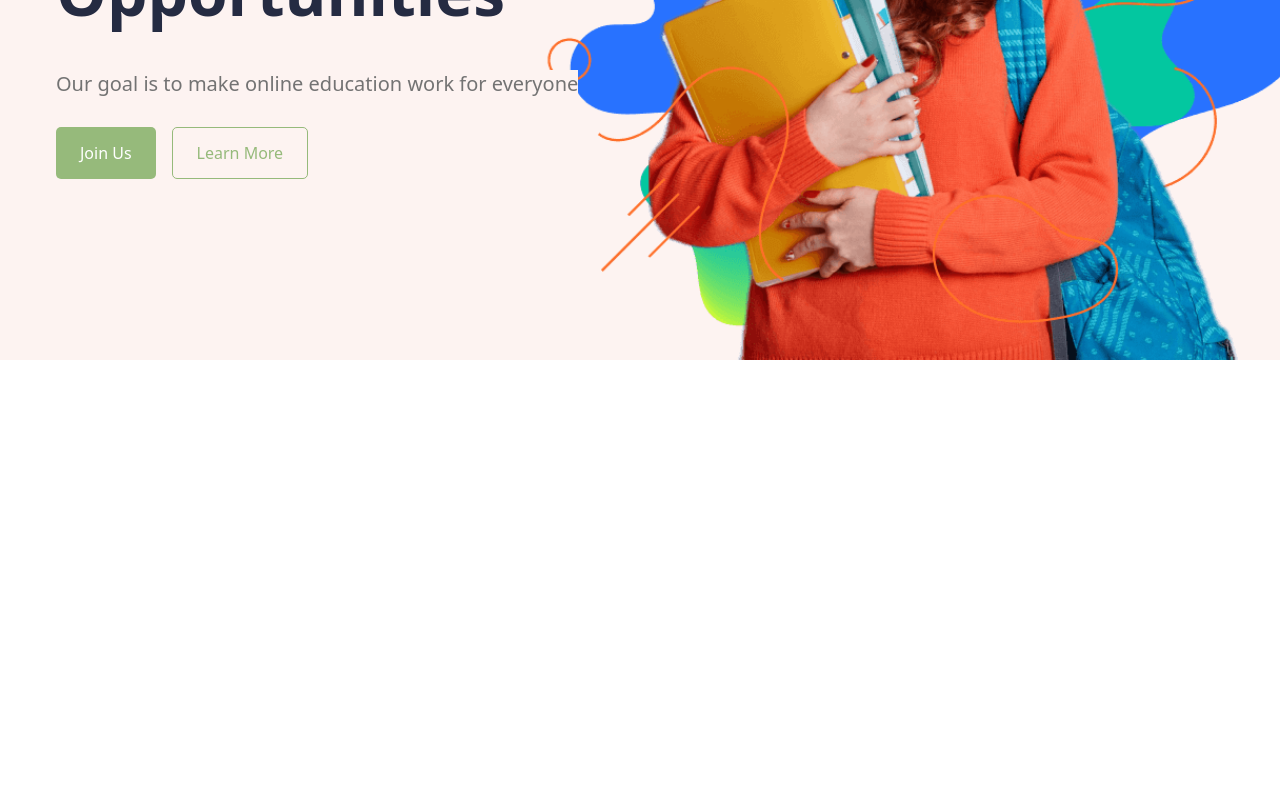
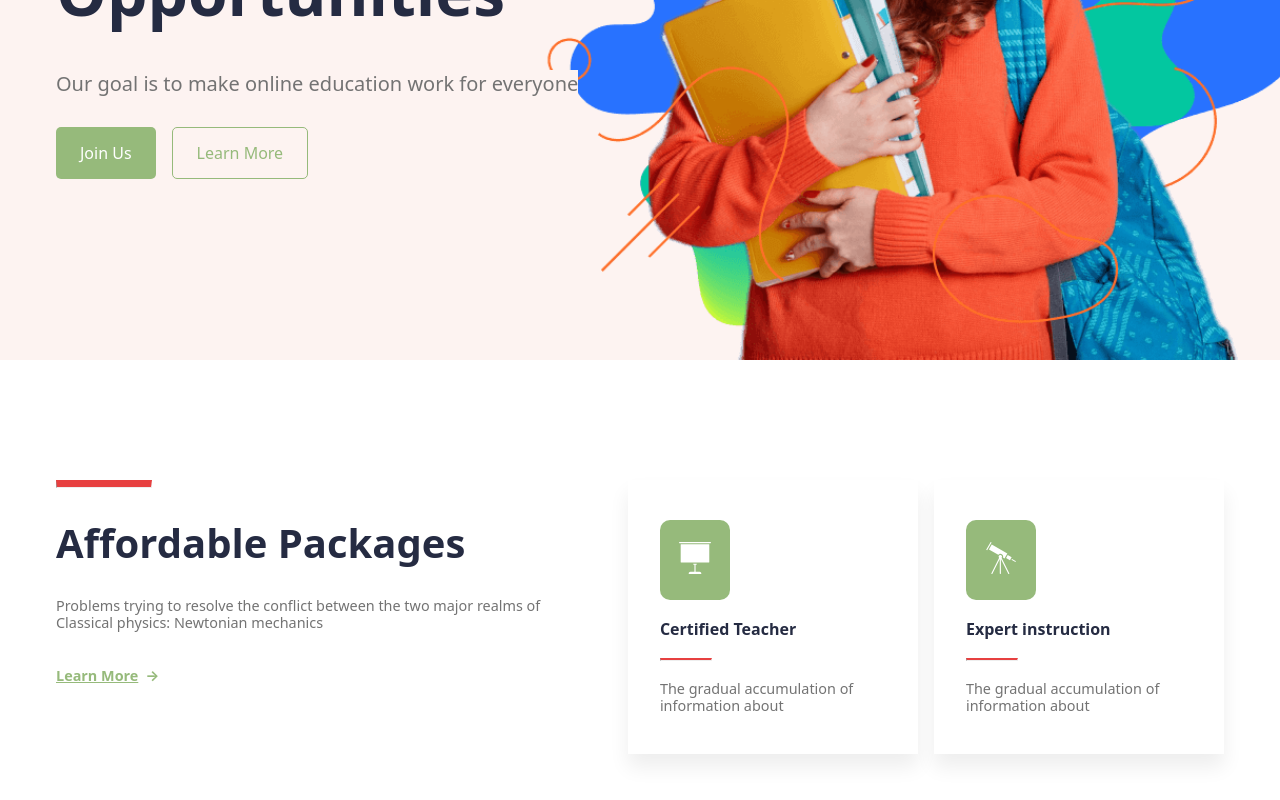
Before and after one commit to hromaleo/benu-fe-dev-interview, a Vue app: page / in a window 1280 px wide. Shown: the part 440-1240 px from the top of the page. Before the commit the page ends 800 px from the top, so only its background shows below. Built offline with nearby package versions, Linux system fonts and the light colour scheme.

Commit message:
packages section

```diff
--- /dev/null
+++ b/src/components/PackagesSection/PackageItem.vue
@@ -0,0 +1,71 @@
+<script setup lang="ts">
+type PackageItemProps = {
+  heading: string;
+  text: string;
+  iconName: string;
+};
+
+const props = defineProps<PackageItemProps>();
+</script>
+
+<template>
+  <div class="package-item">
+    <div class="icon-wrapper">
+      <img :src="`/assets/${props.iconName}.svg`" alt="" class="icon" />
+    </div>
+    <h5 class="text-blue heading">{{ props.heading }}</h5>
+    <hr class="divider" />
+    <p class="text-gray perex">
+      <span class="text-gray">{{ props.text }}</span>
+    </p>
+  </div>
+</template>
+
+<style scoped lang="scss">
+.package-item {
+  padding: 2.5em 2em;
+  cursor: pointer;
+  box-shadow: 0 13px 19px 0 #00000012;
+  transition: transform 0.5s;
+
+  &:hover {
+    transform: scale(1.05); // @TODO fix rendering quality during transition
+  }
+
+  @include breakpoint("md") {
+    padding: 2.5em 3.5em 2.5em 2em;
+  }
+}
+
+.icon-wrapper {
+  display: inline-block;
+  padding: 22px 19px;
+  margin-block-end: 1.25rem;
+  background-color: get-color("green");
+  border-radius: 10px;
+}
+
+.icon {
+  $size: 2rem;
+
+  width: $size;
+  height: $size;
+  filter: invert(100%); // hex-color-to-css-filter #000 to #fff
+}
+
+.heading {
+  margin-block-end: 0.8em;
+  font-size: 1rem;
+  font-weight: 700;
+}
+
+.divider {
+  width: 50px;
+  margin-block: 1.25rem;
+  border-top: 2px solid get-color("red");
+}
+
+.perex {
+  font-size: 0.9rem;
+}
+</style>
--- /dev/null
+++ b/src/components/PackagesSection/PackagesSection.vue
@@ -0,0 +1,94 @@
+<script setup lang="ts">
+import { learnMore } from "@/utils";
+import PackageItem from "./PackageItem.vue";
+</script>
+
+<template>
+  <section class="container packages-section">
+    <div>
+      <hr class="divider" />
+      <h2 class="text-blue heading">Affordable Packages</h2>
+      <p class="text-gray perex">
+        <span class="text-gray">
+          Problems trying to resolve the conflict between the two major realms
+          of Classical physics: Newtonian mechanics
+        </span>
+      </p>
+      <a href="#" class="learn-more-link" @click.prevent="learnMore"
+        >Learn More</a
+      >
+    </div>
+    <div class="items">
+      <PackageItem
+        heading="Certified Teacher"
+        text="The gradual accumulation of information about"
+        icon-name="012-blackboards"
+      />
+      <PackageItem
+        heading="Expert instruction"
+        text="The gradual accumulation of information about"
+        icon-name="013-telescope-1"
+      />
+    </div>
+  </section>
+</template>
+
+<style scoped lang="scss">
+.packages-section {
+  display: flex;
+  flex-direction: column;
+  margin-block: clamp(2rem, 15vh, 10rem);
+
+  @include breakpoint("lg") {
+    flex-direction: row;
+    gap: 2rem;
+  }
+}
+
+.divider {
+  width: 94px;
+  margin-block-end: 2rem;
+  border-top: 7px solid get-color("red");
+}
+
+.heading {
+  margin-block-end: 0.8em;
+  font-size: clamp(2rem, 5vw, 2.5rem);
+  font-weight: 700;
+}
+
+.perex {
+  margin-block-end: 2.5em;
+  font-size: 0.9rem;
+}
+
+.learn-more-link {
+  display: block;
+  margin-block-end: 1rem;
+  font-size: 0.9rem;
+  font-weight: 700;
+  color: get-color("green");
+
+  &::after {
+    display: inline-block;
+    margin-inline-start: 0.5em;
+    content: "\2192";
+    transition: margin-inline-start 0.5s;
+  }
+
+  &:hover {
+    color: get-color("blue");
+    text-decoration: none;
+
+    &::after {
+      margin-inline-start: calc(0.5em + 5px);
+    }
+  }
+}
+
+.items {
+  display: flex;
+  gap: 1rem;
+  justify-content: center;
+}
+</style>
--- /dev/null
+++ b/src/components/PackagesSection/index.ts
@@ -0,0 +1,3 @@
+import PackagesSection from "./PackagesSection.vue";
+
+export default PackagesSection;
--- a/src/styles/colors/variables.scss
+++ b/src/styles/colors/variables.scss
@@ -2,7 +2,7 @@ $theme-colors: (
   "pink-light": #FDF3F1,
   "pink": #FEBC94,
   "blue": #252B42,
-  "red": #A01A10,
+  "red": #E74040,
   "green": #96BA7B,
   "gray": #737373,
   "white": #FFFFFF,
--- a/src/views/HomeView.vue
+++ b/src/views/HomeView.vue
@@ -1,7 +1,9 @@
 <script setup lang="ts">
 import HeroSection from "@/components/HeroSection";
+import PackagesSection from "@/components/PackagesSection";
 </script>
 
 <template>
   <HeroSection />
+  <PackagesSection />
 </template>
```
